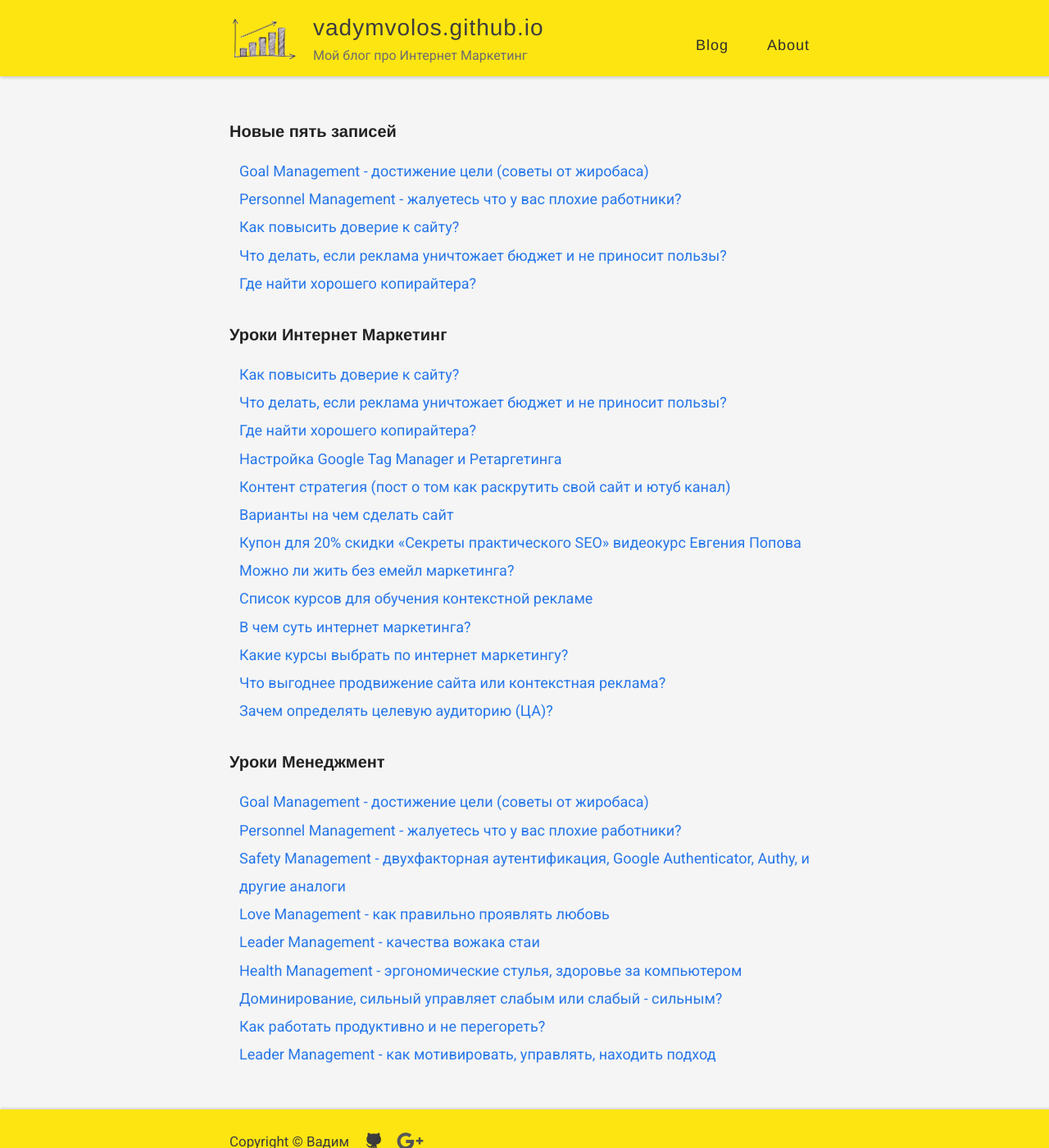
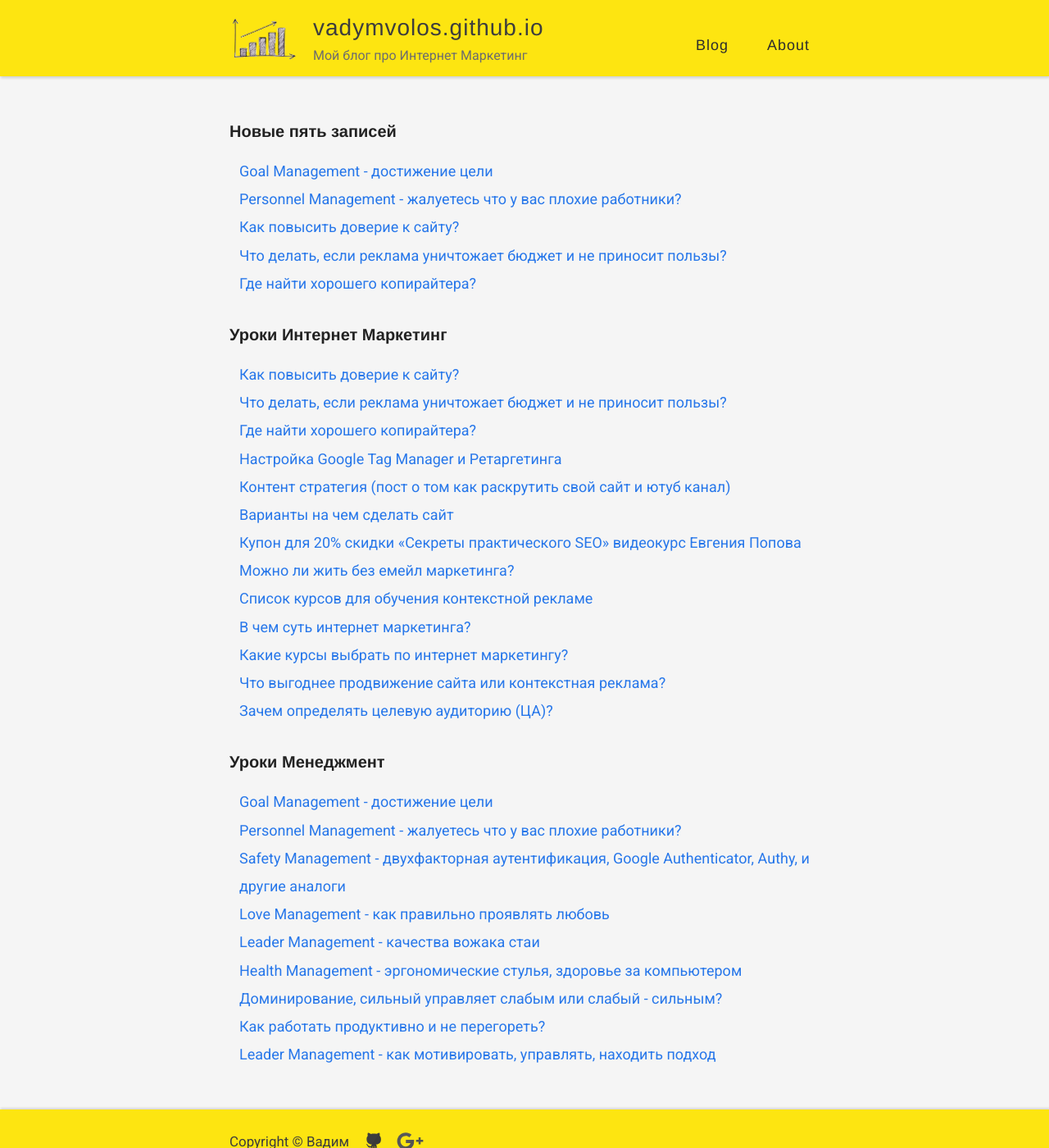
Before and after one commit to VadymVolos/vadymvolos.github.io, a Jekyll site: the page built from index.html, in a window 1280 px wide and 1400 px high. Shown: the whole window at 82% size. Built offline with Jekyll 4.4.1, drawn with Linux system fonts in a browser that asks for light colours; nearby versions of some CDN libraries.

Commit message:
Update 2017-07-01-dostizheniye-tseli.md

```diff
--- a/_posts/management/2017-07-01-dostizheniye-tseli.md
+++ b/_posts/management/2017-07-01-dostizheniye-tseli.md
@@ -1,6 +1,6 @@
 ---
 layout: post
-title: Goal Management - достижение цели (советы от жиробаса)
+title: Goal Management - достижение цели
 description: Рекомендую видео к просмотру, в видео есть много глубоких мыслей и ценных выводов.
 categories: [Уроки Менеджмент]
 tags: [психология, управление своими мыслями, менеджмент]
```
